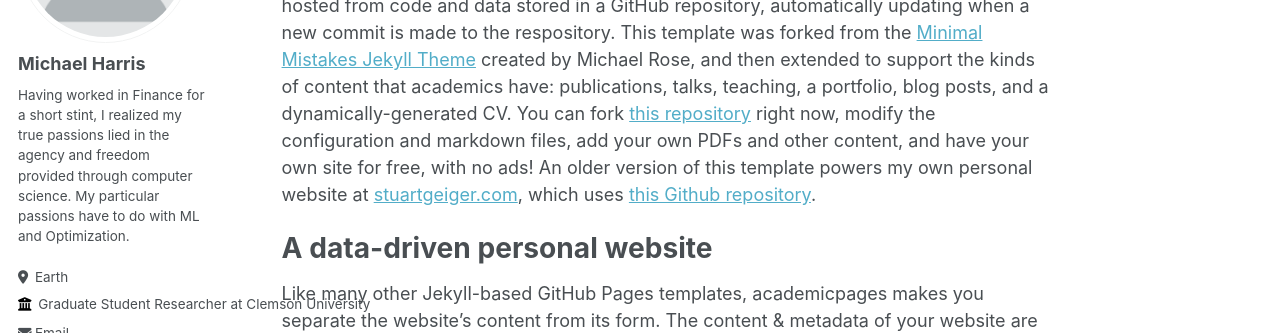
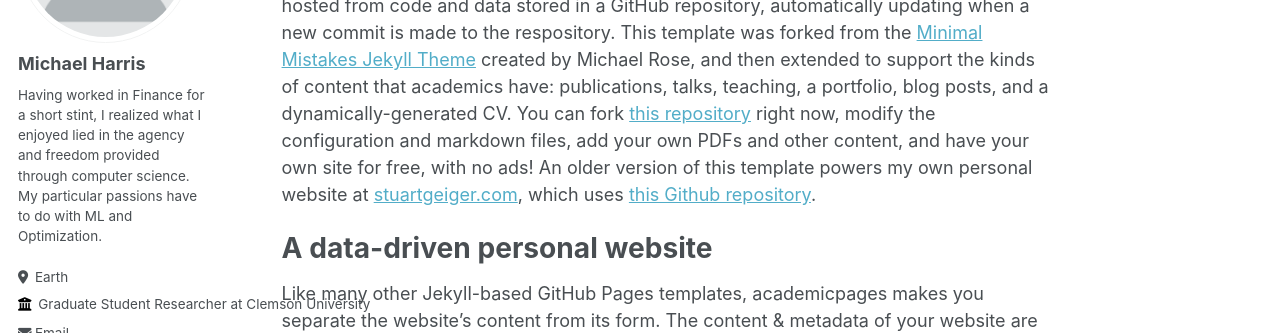
Before and after one commit to mhrrs/mhrrs.github.io, a Jekyll site: the page built from _pages/about.md, in a window 1280 px wide. Shown: the part 250-583 px from the top of the page. Built offline with Jekyll 4.4.1, drawn with Linux system fonts in a browser that asks for light colours; some web fonts are replaced.

Commit message:
Update _config.yml

```diff
--- a/_config.yml
+++ b/_config.yml
@@ -24,7 +24,7 @@ author:
   avatar           : "profile.png"
   name             : "Michael Harris"
   pronouns         : # example: ""
-  bio              : "Having worked in Finance for a short stint, I realized my true passions lied in the agency and freedom provided through computer science. My particular passions have to do with ML and Optimization."
+  bio              : "Having worked in Finance for a short stint, I realized what I enjoyed lied in the agency and freedom provided through computer science. My particular passions have to do with ML and Optimization."
   location         : "Earth"
   employer         : "Graduate Student Researcher at Clemson University"
   uri              : # URL
```
